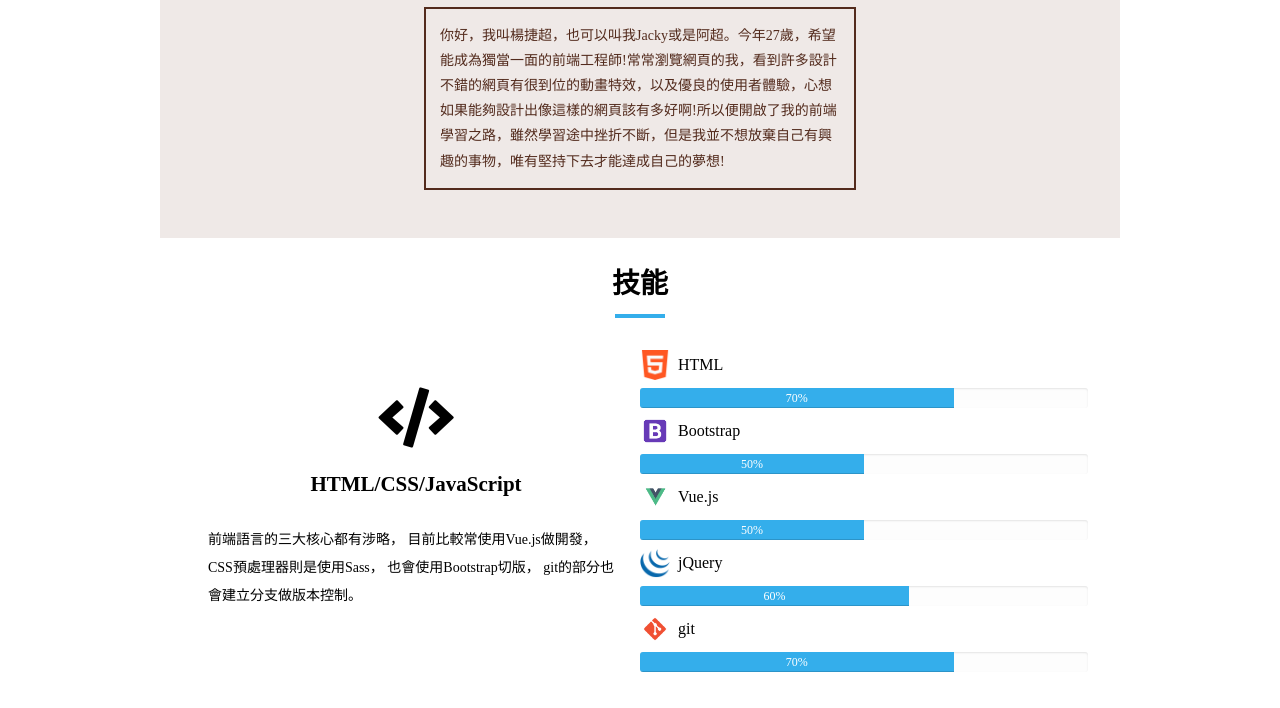
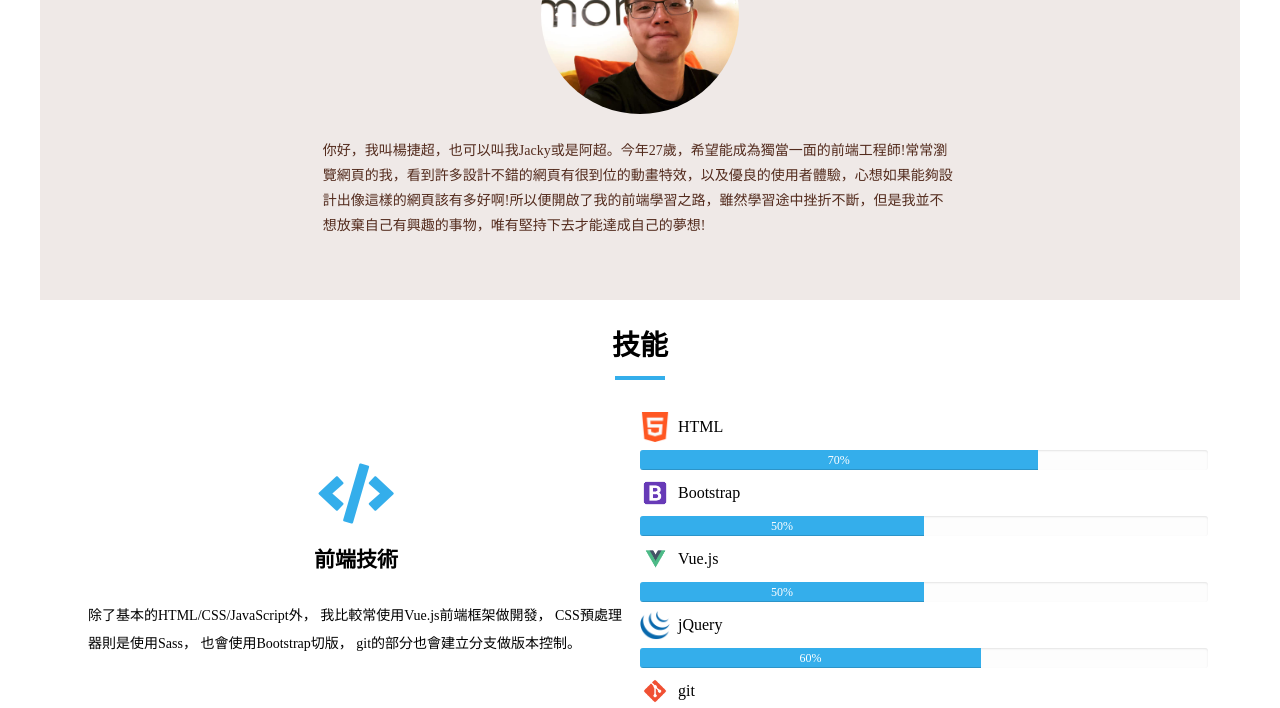
Before and after one commit to jackyyangtw/personal_page, a plain HTML site: page index.html in a window 1280 px wide. Shown: the part 814-1522 px from the top of the page. Drawn offline with nearby package versions, Linux system fonts and the light colour scheme.

Commit message:
更新ui

```diff
--- a/assets/index.sass
+++ b/assets/index.sass
@@ -60,15 +60,15 @@ section
   background-position: top center
   background-size: cover
   background-attachment: fixed
+  flex-direction: column
+  position: relative
   +fcenter
-    flex-direction: column
-    position: relative
   &:before
     content: ''
+    background-color: black
+    opacity: 0.6
     +size(100%,100%)
     +ab_center
-      background-color: black
-      opacity: 0.6
   .title
     padding: 2em
     color: white
@@ -188,7 +188,7 @@ section#about
   align-items: center
   .about_block
     text-align: center
-    width: 50%
+    width: 60%
     display: inline-block
     line-height: 1.8
     h2
@@ -198,7 +198,7 @@ section#about
       border-radius: 50%
     p
       text-align: left
-      border: 2px solid $color_content
+      // border: 2px solid $color_content
       padding: 1em
 @include ipad
   .about_block_area
@@ -221,6 +221,7 @@ section#skills
       text-align: center
       padding: 1em
       i
+        color: $color_main
         font-size: 60px
         margin-bottom: 0.25em
       h3
@@ -300,16 +301,16 @@ section#works
     .hover_words
       opacity: 0.8
 .hover_words
+  flex-direction: column
+  text-align: center
+  line-height: 1.8
+  background-color: black
+  color: white
+  opacity: 0
+  transition: 0.5s
   +size(100%,100%)
   +ab_center
   +fcenter
-    flex-direction: column
-    text-align: center
-    line-height: 1.8
-    background-color: black
-    color: white
-    opacity: 0
-    transition: 0.5s
   h3
     margin-bottom: 0.5em
 
@@ -321,11 +322,11 @@ section#works
     text-align: center
     padding: 1em 1em 0 1em
 .block
+  flex-direction: column
+  margin: auto
+  line-height: 1.8
+  padding: 0.5em
   +fcenter
-    flex-direction: column
-    margin: auto
-    line-height: 1.8
-    padding: 0.5em
   img
     border-radius: 50%
     +size(150px,150px)
--- a/index.html
+++ b/index.html
@@ -71,9 +71,9 @@
       <div class="content animated_fadeIn">
         <div class="text">
           <i class="fas fa-code"></i>
-          <h3>HTML/CSS/JavaScript</h3>
-          <p>前端語言的三大核心都有涉略，
-            目前比較常使用Vue.js做開發，
+          <h3>前端技術</h3>
+          <p>除了基本的HTML/CSS/JavaScript外，
+            我比較常使用Vue.js前端框架做開發，
             CSS預處理器則是使用Sass，
             也會使用Bootstrap切版，
             git的部分也會建立分支做版本控制。
```
Also changed, not shown: assets/index.css, 1 other file.
